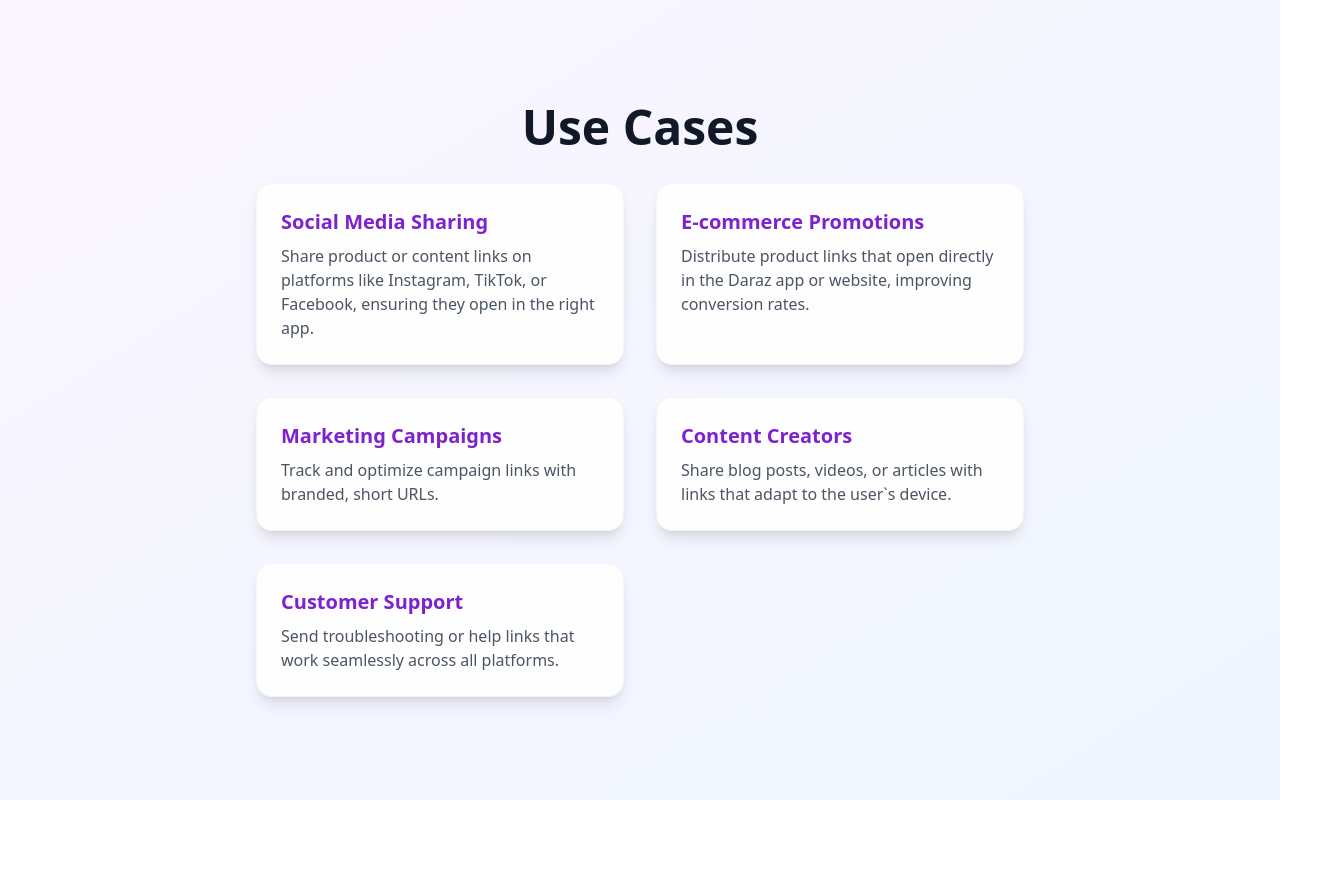
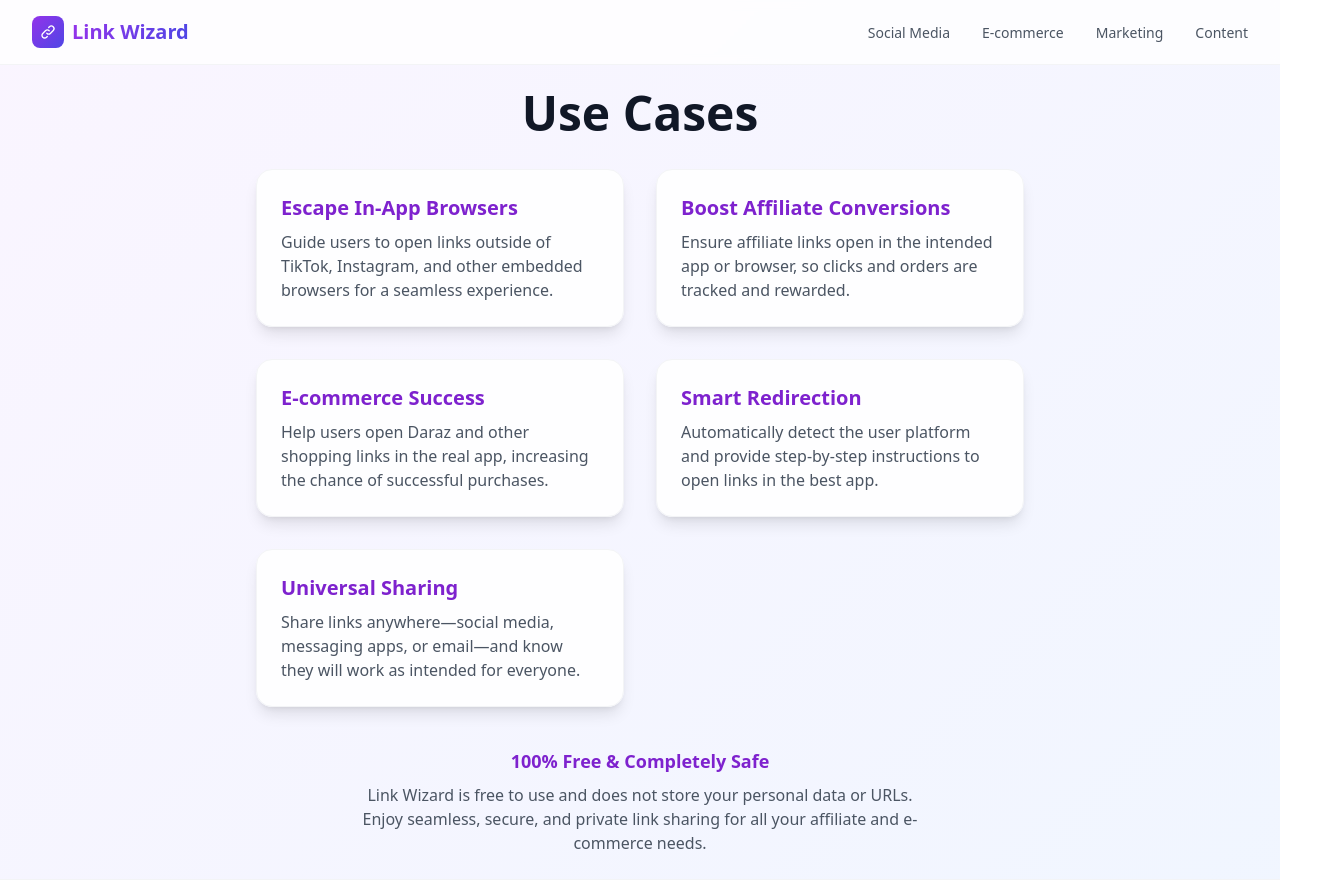
Before and after one commit to Hashim1999164/Vite-Daraz, a React (Vite) app: page /use-cases in a window 1280 px wide. Shown: the top 896 px of the page, 1318 px wide, since content can reach past the window. Before the commit the page ends 800 px from the top, so only its background shows below. Built offline with nearby package versions, Linux system fonts and the light colour scheme.

Commit message:
-> Production Release Deploying, One Complete Version

```diff
--- a/src/components/Footer.tsx
+++ b/src/components/Footer.tsx
@@ -14,7 +14,6 @@ const Footer = () => {
       title: 'Company',
       links: [
         { name: 'About Us', href: '/about' },
-        { name: 'Blog', href: '/blog' },
         { name: 'Contact', href: '/contact' }
       ]
     },
--- a/src/components/LinkForm.tsx
+++ b/src/components/LinkForm.tsx
@@ -189,6 +189,16 @@ const LinkForm = ({ onSuccess }: { onSuccess: (shortUrl: string) => void }) => {
             )}
           </span>
         </motion.button>
+        <div className="mt-3 text-xs text-gray-500 text-center">
+          By creating a link, you accept our
+          <button
+            type="button"
+            onClick={() => window.location.href = '/terms'}
+            className="ml-1 text-purple-600 hover:underline font-semibold"
+          >
+            Terms and Conditions
+          </button>
+        </div>
       </form>
     </div>
   );
--- a/src/pages/Contact.tsx
+++ b/src/pages/Contact.tsx
@@ -1,5 +1,7 @@
 import { motion } from 'framer-motion';
 import { useState } from 'react';
+import Header from '../components/Header';
+import Footer from '../components/Footer';
 
 const Contact = () => {
   const [submitted, setSubmitted] = useState(false);
@@ -10,7 +12,9 @@ const Contact = () => {
   };
 
   return (
-    <div className="min-h-screen flex flex-col items-center justify-center p-6 bg-gradient-to-br from-purple-50 to-blue-50">
+    <div className="min-h-screen flex flex-col bg-gradient-to-br from-purple-50 to-blue-50">
+      <Header />
+      <main className="flex-grow flex flex-col items-center justify-center p-6">
         <motion.h1
           initial={{ opacity: 0, y: -20 }}
           animate={{ opacity: 1, y: 0 }}
@@ -46,9 +50,11 @@ const Contact = () => {
             </form>
           )}
           <div className="mt-8 text-center text-gray-500 text-sm">
-          Or email us at <a href="mailto:support@linkwizard.com" className="text-purple-600 hover:underline">support@linkwizard.com</a>
+            Or email us at <a href="mailto:contact@linkwizard.app" className="text-purple-600 hover:underline">contact@linkwizard.app</a>
           </div>
         </motion.div>
+      </main>
+      <Footer />
     </div>
   );
 };
--- a/src/pages/Cookies.tsx
+++ b/src/pages/Cookies.tsx
@@ -1,7 +1,11 @@
 import { motion } from 'framer-motion';
+import Header from '../components/Header';
+import Footer from '../components/Footer';
 
 const Cookies = () => (
-  <div className="min-h-screen flex flex-col items-center justify-center p-6 bg-gradient-to-br from-purple-50 to-blue-50">
+  <div className="min-h-screen flex flex-col bg-gradient-to-br from-purple-50 to-blue-50">
+    <Header />
+    <main className="flex-grow flex flex-col items-center justify-center p-6">
       <motion.h1
         initial={{ opacity: 0, y: -20 }}
         animate={{ opacity: 1, y: 0 }}
@@ -21,9 +25,11 @@ const Cookies = () => (
           <li>You can disable cookies in your browser settings, but some features may not work as intended.</li>
         </ul>
         <p className="text-gray-500 text-sm">
-        For more information, contact <a href="mailto:support@linkwizard.com" className="text-purple-600 hover:underline">support@linkwizard.com</a>.
+          For more information, contact <a href="mailto:contact@linkwizard.app" className="text-purple-600 hover:underline">contact@linkwizard.app</a>.
         </p>
       </motion.div>
+    </main>
+    <Footer />
   </div>
 );
 
--- a/src/pages/Features.tsx
+++ b/src/pages/Features.tsx
@@ -1,4 +1,6 @@
 import { motion } from 'framer-motion';
+import Header from '../components/Header';
+import Footer from '../components/Footer';
 
 const features = [
   {
@@ -28,7 +30,9 @@ const features = [
 ];
 
 const Features = () => (
-  <div className="min-h-screen flex flex-col items-center justify-center p-6 bg-gradient-to-br from-purple-50 to-blue-50">
+  <div className="min-h-screen flex flex-col bg-gradient-to-br from-purple-50 to-blue-50">
+    <Header />
+    <main className="flex-grow flex flex-col items-center justify-center p-6">
       <motion.h1
         initial={{ opacity: 0, y: -20 }}
         animate={{ opacity: 1, y: 0 }}
@@ -50,6 +54,8 @@ const Features = () => (
           </motion.div>
         ))}
       </div>
+    </main>
+    <Footer />
   </div>
 );
 
--- a/src/pages/HowItWorks.tsx
+++ b/src/pages/HowItWorks.tsx
@@ -1,4 +1,6 @@
 import { motion } from 'framer-motion';
+import Header from '../components/Header';
+import Footer from '../components/Footer';
 
 const steps = [
   {
@@ -24,7 +26,9 @@ const steps = [
 ];
 
 const HowItWorks = () => (
-  <div className="min-h-screen flex flex-col items-center justify-center p-6 bg-gradient-to-br from-purple-50 to-blue-50">
+  <div className="min-h-screen flex flex-col bg-gradient-to-br from-purple-50 to-blue-50">
+    <Header />
+    <main className="flex-grow flex flex-col items-center justify-center p-6">
       <motion.h1
         initial={{ opacity: 0, y: -20 }}
         animate={{ opacity: 1, y: 0 }}
@@ -46,6 +50,8 @@ const HowItWorks = () => (
           </motion.div>
         ))}
       </div>
+    </main>
+    <Footer />
   </div>
 );
 
--- a/src/pages/Privacy.tsx
+++ b/src/pages/Privacy.tsx
@@ -1,7 +1,11 @@
 import { motion } from 'framer-motion';
+import Header from '../components/Header';
+import Footer from '../components/Footer';
 
 const Privacy = () => (
-  <div className="min-h-screen flex flex-col items-center justify-center p-6 bg-gradient-to-br from-purple-50 to-blue-50">
+  <div className="min-h-screen flex flex-col bg-gradient-to-br from-purple-50 to-blue-50">
+    <Header />
+    <main className="flex-grow flex flex-col items-center justify-center p-6">
       <motion.h1
         initial={{ opacity: 0, y: -20 }}
         animate={{ opacity: 1, y: 0 }}
@@ -25,9 +29,11 @@ const Privacy = () => (
           <li>All data transmission is encrypted using HTTPS.</li>
         </ul>
         <p className="text-gray-500 text-sm">
-        For questions or concerns, please contact us at <a href="mailto:support@linkwizard.com" className="text-purple-600 hover:underline">support@linkwizard.com</a>.
+          For questions or concerns, please contact us at <a href="mailto:contact@linkwizard.app" className="text-purple-600 hover:underline">contact@linkwizard.app</a>.
         </p>
       </motion.div>
+    </main>
+    <Footer />
   </div>
 );
 
--- a/src/pages/Security.tsx
+++ b/src/pages/Security.tsx
@@ -1,7 +1,11 @@
 import { motion } from 'framer-motion';
+import Header from '../components/Header';
+import Footer from '../components/Footer';
 
 const Security = () => (
-  <div className="min-h-screen flex flex-col items-center justify-center p-6 bg-gradient-to-br from-purple-50 to-blue-50">
+  <div className="min-h-screen flex flex-col bg-gradient-to-br from-purple-50 to-blue-50">
+    <Header />
+    <main className="flex-grow flex flex-col items-center justify-center p-6">
       <motion.h1
         initial={{ opacity: 0, y: -20 }}
         animate={{ opacity: 1, y: 0 }}
@@ -22,9 +26,11 @@ const Security = () => (
           <li>We regularly update dependencies to patch vulnerabilities.</li>
         </ul>
         <p className="text-gray-500 text-sm">
-        If you discover a security issue, please report it to <a href="mailto:security@linkwizard.com" className="text-purple-600 hover:underline">security@linkwizard.com</a>.
+          If you discover a security issue, please report it to <a href="mailto:contact@linkwizard.app" className="text-purple-600 hover:underline">contact@linkwizard.app</a>.
         </p>
       </motion.div>
+    </main>
+    <Footer />
   </div>
 );
 
--- a/src/pages/Terms.tsx
+++ b/src/pages/Terms.tsx
@@ -1,7 +1,11 @@
 import { motion } from 'framer-motion';
+import Header from '../components/Header';
+import Footer from '../components/Footer';
 
 const Terms = () => (
-  <div className="min-h-screen flex flex-col items-center justify-center p-6 bg-gradient-to-br from-purple-50 to-blue-50">
+  <div className="min-h-screen flex flex-col bg-gradient-to-br from-purple-50 to-blue-50">
+    <Header />
+    <main className="flex-grow flex flex-col items-center justify-center p-6">
       <motion.h1
         initial={{ opacity: 0, y: -20 }}
         animate={{ opacity: 1, y: 0 }}
@@ -22,9 +26,11 @@ const Terms = () => (
           <li>By using Link Wizard, you agree to these terms and our privacy policy.</li>
         </ul>
         <p className="text-gray-500 text-sm">
-        For questions, contact <a href="mailto:support@linkwizard.com" className="text-purple-600 hover:underline">support@linkwizard.com</a>.
+          For questions, contact <a href="mailto:contact@linkwizard.app" className="text-purple-600 hover:underline">contact@linkwizard.app</a>.
         </p>
       </motion.div>
+    </main>
+    <Footer />
   </div>
 );
 
--- a/src/pages/UseCases.tsx
+++ b/src/pages/UseCases.tsx
@@ -1,30 +1,34 @@
 import { motion } from 'framer-motion';
+import Header from '../components/Header';
+import Footer from '../components/Footer';
 
 const useCases = [
   {
-    title: 'Social Media Sharing',
-    description: 'Share product or content links on platforms like Instagram, TikTok, or Facebook, ensuring they open in the right app.'
+    title: 'Escape In-App Browsers',
+    description: 'Guide users to open links outside of TikTok, Instagram, and other embedded browsers for a seamless experience.'
   },
   {
-    title: 'E-commerce Promotions',
-    description: 'Distribute product links that open directly in the Daraz app or website, improving conversion rates.'
+    title: 'Boost Affiliate Conversions',
+    description: 'Ensure affiliate links open in the intended app or browser, so clicks and orders are tracked and rewarded.'
   },
   {
-    title: 'Marketing Campaigns',
-    description: 'Track and optimize campaign links with branded, short URLs.'
+    title: 'E-commerce Success',
+    description: 'Help users open Daraz and other shopping links in the real app, increasing the chance of successful purchases.'
   },
   {
-    title: 'Content Creators',
-    description: 'Share blog posts, videos, or articles with links that adapt to the user`s device.'
+    title: 'Smart Redirection',
+    description: 'Automatically detect the user platform and provide step-by-step instructions to open links in the best app.'
   },
   {
-    title: 'Customer Support',
-    description: 'Send troubleshooting or help links that work seamlessly across all platforms.'
+    title: 'Universal Sharing',
+    description: 'Share links anywhere—social media, messaging apps, or email—and know they will work as intended for everyone.'
   }
 ];
 
 const UseCases = () => (
-  <div className="min-h-screen flex flex-col items-center justify-center p-6 bg-gradient-to-br from-purple-50 to-blue-50">
+  <div className="min-h-screen flex flex-col bg-gradient-to-br from-purple-50 to-blue-50">
+    <Header />
+    <main className="flex-grow flex flex-col items-center justify-center p-6">
       <motion.h1
         initial={{ opacity: 0, y: -20 }}
         animate={{ opacity: 1, y: 0 }}
@@ -46,6 +50,14 @@ const UseCases = () => (
           </motion.div>
         ))}
       </div>
+      <div className="mt-10 text-center">
+        <p className="text-lg font-semibold text-purple-700">100% Free & Completely Safe</p>
+        <p className="text-gray-600 mt-2 max-w-xl mx-auto">
+          Link Wizard is free to use and does not store your personal data or URLs. Enjoy seamless, secure, and private link sharing for all your affiliate and e-commerce needs.
+        </p>
+      </div>
+    </main>
+    <Footer />
   </div>
 );
 
```
Also changed, not shown: src/components/PreviewCard.tsx (+15 -4 lines), src/pages/About.tsx (+8 -2 lines). Lines whose indentation alone changed are shown as unchanged.
